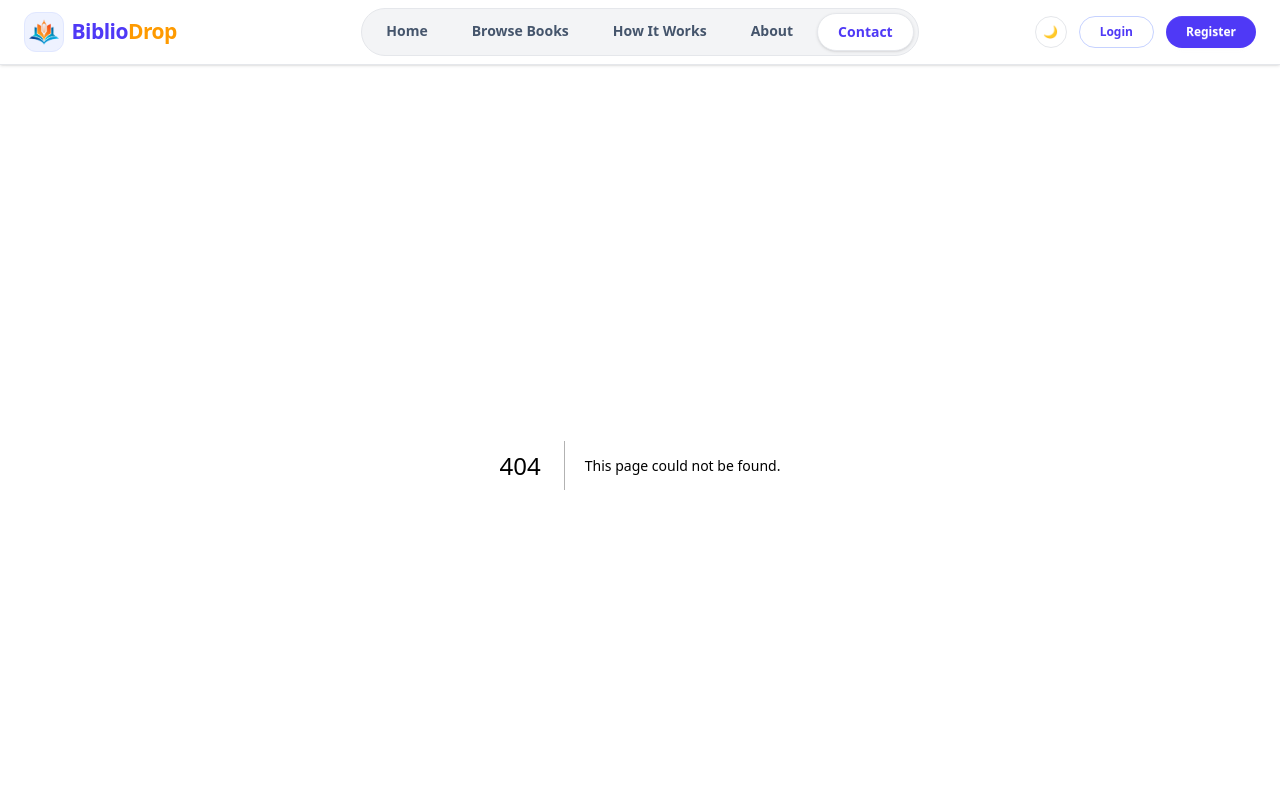
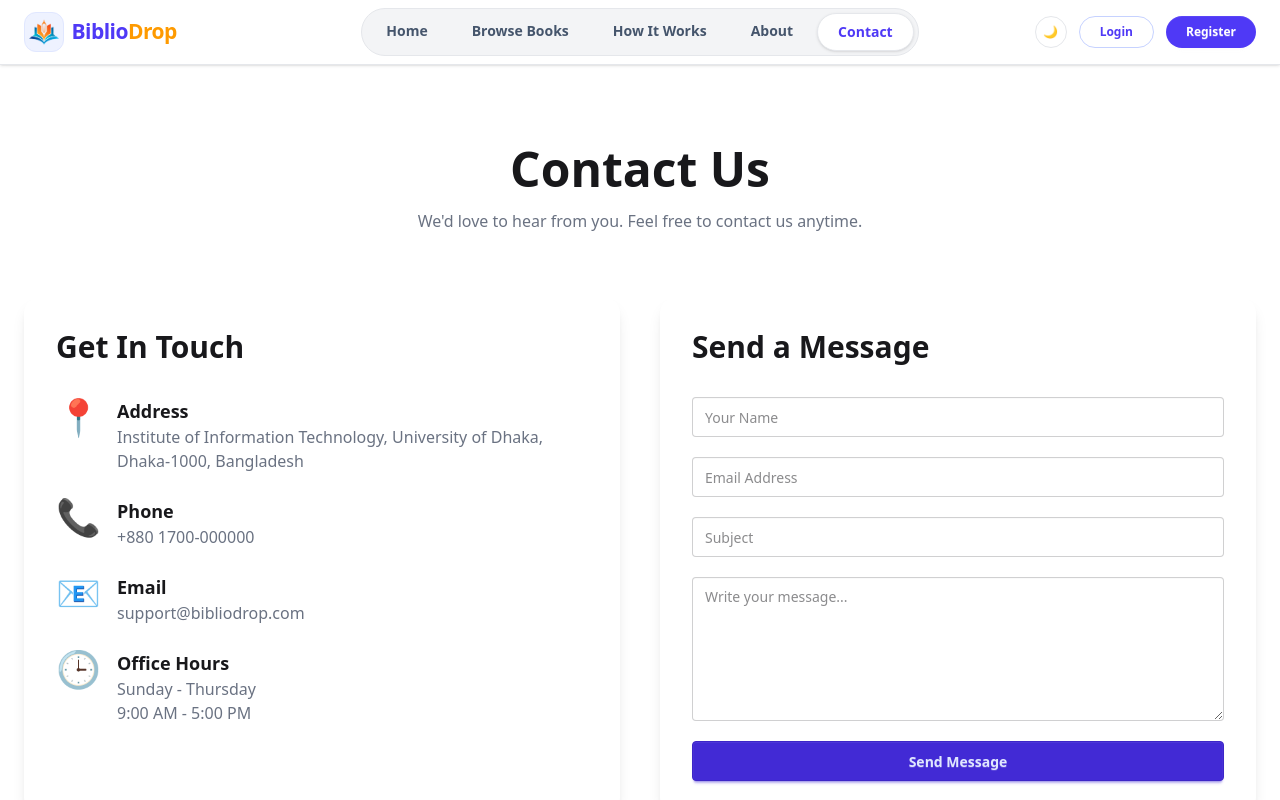
Before and after one commit to rifat-sultana/Assignment-10-client-side, a Next.js app: page /contact in a window 1280 px wide. Before the commit this address had no page. Shown: the top 800 px of the page. Built offline with nearby package versions, Linux system fonts and the light colour scheme.

Commit message:
added contact info

```diff
--- /dev/null
+++ b/src/app/contact/page.jsx
@@ -0,0 +1,139 @@
+export default function Contact() {
+  return (
+    <div className="max-w-7xl mx-auto px-6 py-20">
+
+      <div className="text-center mb-16">
+        <h1 className="text-5xl font-bold">
+          Contact Us
+        </h1>
+
+        <p className="text-gray-500 mt-4">
+          We'd love to hear from you. Feel free to contact us anytime.
+        </p>
+      </div>
+
+      <div className="grid lg:grid-cols-2 gap-10">
+
+        {/* Contact Information */}
+
+        <div className="bg-white rounded-2xl shadow-lg p-8">
+
+          <h2 className="text-3xl font-bold mb-8">
+            Get In Touch
+          </h2>
+
+          <div className="space-y-6">
+
+            <div className="flex items-start gap-4">
+              <div className="text-4xl">📍</div>
+
+              <div>
+                <h3 className="font-bold text-lg">
+                  Address
+                </h3>
+
+                <p className="text-gray-500">
+                  Institute of Information Technology,
+                  University of Dhaka,
+                  Dhaka-1000, Bangladesh
+                </p>
+              </div>
+            </div>
+
+            <div className="flex items-start gap-4">
+              <div className="text-4xl">📞</div>
+
+              <div>
+                <h3 className="font-bold text-lg">
+                  Phone
+                </h3>
+
+                <p className="text-gray-500">
+                  +880 1700-000000
+                </p>
+              </div>
+            </div>
+
+            <div className="flex items-start gap-4">
+              <div className="text-4xl">📧</div>
+
+              <div>
+                <h3 className="font-bold text-lg">
+                  Email
+                </h3>
+
+                <p className="text-gray-500">
+                  support@bibliodrop.com
+                </p>
+              </div>
+            </div>
+
+            <div className="flex items-start gap-4">
+              <div className="text-4xl">🕒</div>
+
+              <div>
+                <h3 className="font-bold text-lg">
+                  Office Hours
+                </h3>
+
+                <p className="text-gray-500">
+                  Sunday - Thursday
+                  <br />
+                  9:00 AM - 5:00 PM
+                </p>
+              </div>
+            </div>
+
+          </div>
+
+        </div>
+
+        {/* Contact Form */}
+
+        <div className="bg-white rounded-2xl shadow-lg p-8">
+
+          <h2 className="text-3xl font-bold mb-8">
+            Send a Message
+          </h2>
+
+          <form className="space-y-5">
+
+            <input
+              type="text"
+              placeholder="Your Name"
+              className="input input-bordered w-full"
+            />
+
+            <input
+              type="email"
+              placeholder="Email Address"
+              className="input input-bordered w-full"
+            />
+
+            <input
+              type="text"
+              placeholder="Subject"
+              className="input input-bordered w-full"
+            />
+
+            <textarea
+              rows={6}
+              placeholder="Write your message..."
+              className="textarea textarea-bordered w-full"
+            ></textarea>
+
+            <button
+              className="btn btn-primary w-full"
+            >
+              Send Message
+            </button>
+
+          </form>
+
+        </div>
+
+      </div>
+
+    </div>
+  );
+}
```
